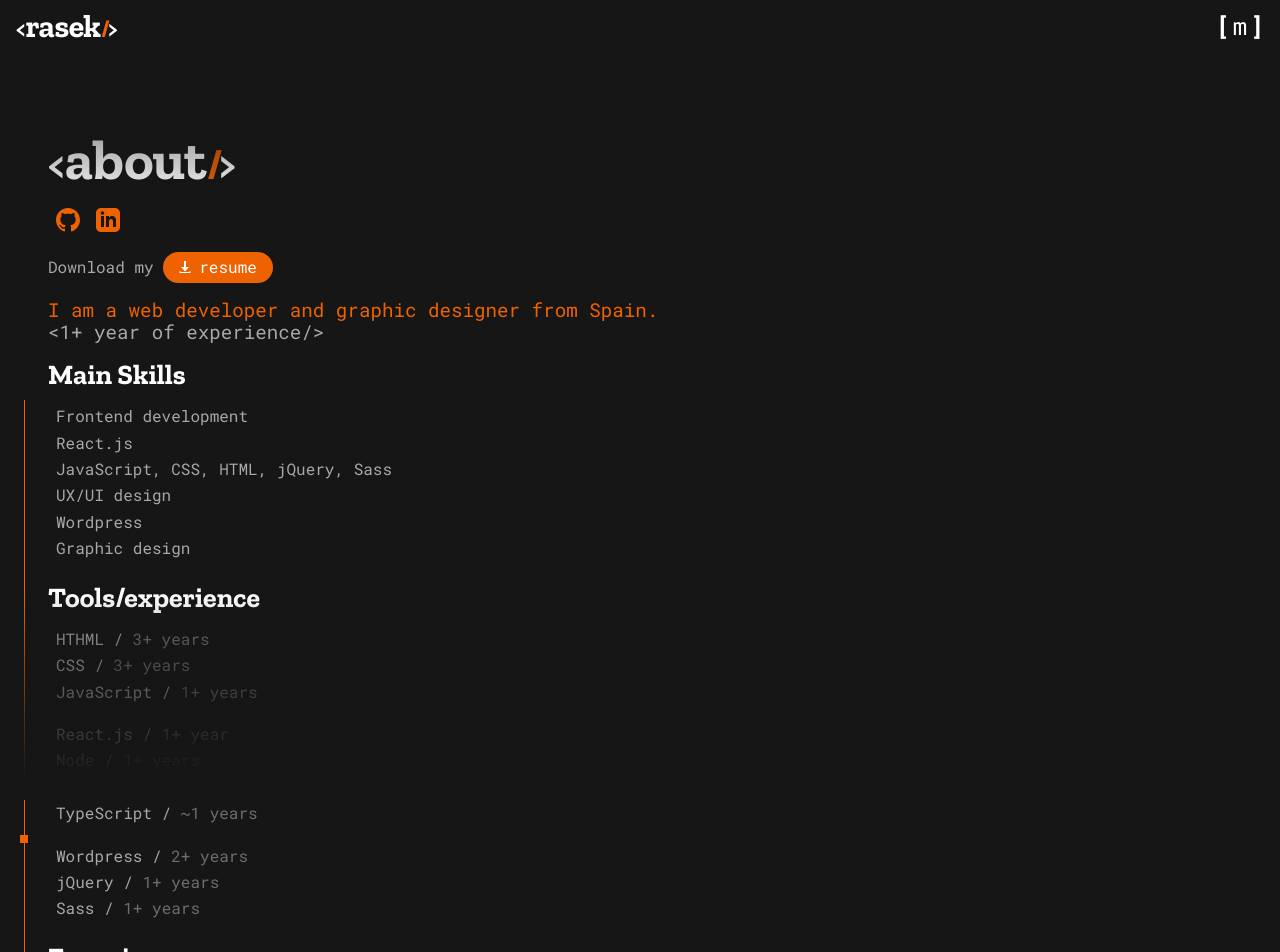
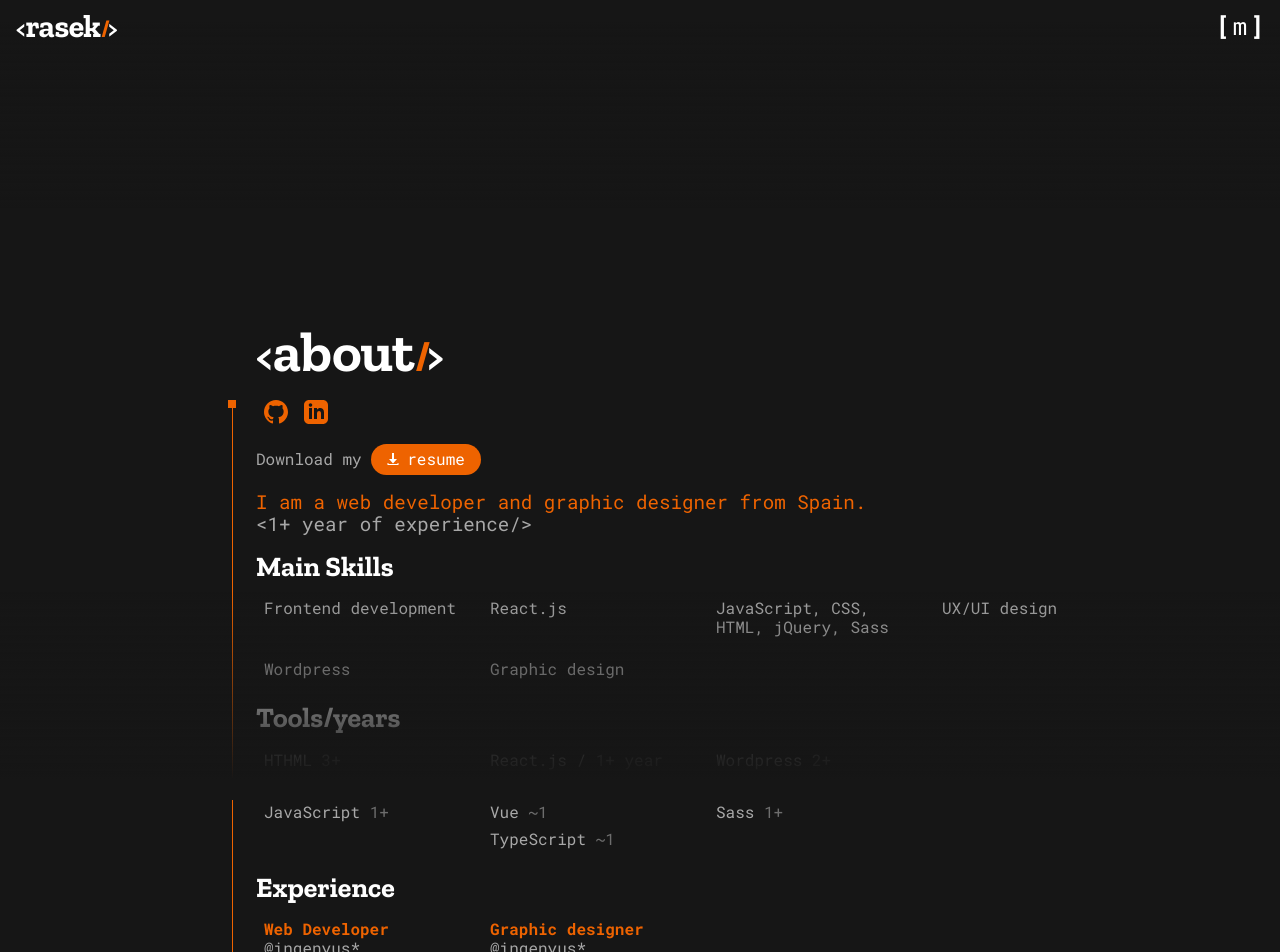
Before and after one commit to rasekdk/rasekdk.github.io, a React (Create React App) app: page /#/about in a window 1280 px wide. Shown: the top 952 px of the page. Built offline with nearby package versions, Linux system fonts and the light colour scheme.

Commit message:
About and Contact pages style problems fixed

```diff
--- a/src/components/pages/About.jsx
+++ b/src/components/pages/About.jsx
@@ -9,7 +9,7 @@ import DownloadIco from "../atoms/icons/DownloadIco";
 function About() {
   return (
     <PageCharger>
-      <section>
+      <section className="about_section">
         <h1>
           <Logo type="about" />
         </h1>
@@ -57,49 +57,51 @@ function About() {
           </ul>
         </div>
         <div className="section_description">
-          <h2>Tools/experience</h2>
+          <h2>Tools/years</h2>
           <ul className="section_list">
+            <ul className="">
               <li className="section_list__item">
-              HTHML / <span>3+ years</span>
+                HTHML <span>3+</span>
               </li>
               <li className="section_list__item">
-              CSS / <span>3+ years</span>
+                CSS <span>3+</span>
               </li>
               <li className="section_list__item">
-              JavaScript / <span>1+ years</span>
+                JavaScript <span>1+</span>
               </li>
             </ul>
-          <ul className="section_list">
+            <ul className="">
               <li className="section_list__item">
                 React.js / <span>1+ year</span>
               </li>
               <li className="section_list__item">
-              Node / <span>1+ years</span>
+                Node.js <span>1+</span>
               </li>
               <li className="section_list__item">
-              Vue / <span>~1 years</span>
+                Vue <span>~1</span>
               </li>
               <li className="section_list__item">
-              TypeScript / <span>~1 years</span>
+                TypeScript <span>~1</span>
               </li>
             </ul>
-          <ul className="section_list">
+            <ul className="">
               <li className="section_list__item">
-              Wordpress / <span>2+ years</span>
+                Wordpress <span>2+</span>
               </li>
               <li className="section_list__item">
-              jQuery / <span>1+ years</span>
+                jQuery <span>1+</span>
               </li>
               <li className="section_list__item">
-              Sass / <span>1+ years</span>
+                Sass <span>1+</span>
               </li>
+            </ul>
           </ul>
         </div>
         <div className="section_description">
           <h2>Experience</h2>
           <ul className="section_list">
             <li className="section_list__item">
-              <h3 className="subtitle">Web Developer</h3>
+              <p className="high_color">Web Developer</p>
               <p>
                 @
                 <a
@@ -114,7 +116,7 @@ function About() {
               <p className="section_date">2021 - now</p>
             </li>
             <li className="section_list__item">
-              <h3 className="subtitle">Graphic designer</h3>
+              <p className="high_color">Graphic designer</p>
               <p>
                 @
                 <a
@@ -160,6 +162,7 @@ function About() {
             <li className="section_list__item">Video games</li>
             <li className="section_list__item">Comics</li>
             <li className="section_list__item">Films</li>
+            <li className="section_list__item">Tv series</li>
           </ul>
         </div>
       </section>
--- a/src/components/pages/Contact.jsx
+++ b/src/components/pages/Contact.jsx
@@ -6,7 +6,7 @@ import PageCharger from "../PageCharger";
 function Contact() {
   return (
     <PageCharger>
-      <section>
+      <section className="contact_section">
         <h1>
           <Logo type="contact" />
         </h1>
--- a/src/styles/elements/__sections.sass
+++ b/src/styles/elements/__sections.sass
@@ -3,16 +3,18 @@ section
     justify-content: center
     align-items: left
     flex-direction: column
-    min-height: 100vh
     margin-left: 3rem
-    padding: 8rem 0
+    @include laptop
+        margin-left: 20vw
+        padding-right: 10vw
+    padding: calc(50vh - 2.5rem) 0 0
     padding-right: 1rem
     position: relative
     &::before
         content: ""
         display: block
         width: .05rem
-        height: 100vh
+        height: 100%
         background-color: $main--500
         position: absolute
         top: 50vh
@@ -25,6 +27,13 @@ section
         width: .5rem
         height: .5rem
         left: -1.75rem
+        top: 50vh
+    &.about_section
+        padding-top: 40vh
+    &:last-child
+        padding-bottom: 15rem
+    &.contact_section
+        min-height: 100vh
 
 .section
     &_description
@@ -51,12 +60,25 @@ section
     &_list
         padding-top: 1rem
         padding-left: .5rem
+        @include tablet
+            display: grid
+            grid-template-columns: repeat(4, 1fr)
+            grid-gap: 1rem
         &__item
             color: $grey--300
             padding-bottom: .5rem
+            &:first-child
+                padding-top: 1rem
+            @include tablet
+                &:first-child
+                    padding-top: 0
             p
                 padding: 0
             span
                 color: $grey--500
             *
                 padding: .5rem 0
+
+.menuOpen
+    overflow: hidden
+    height: 100vh
```
Lines whose indentation alone changed are shown as unchanged.
